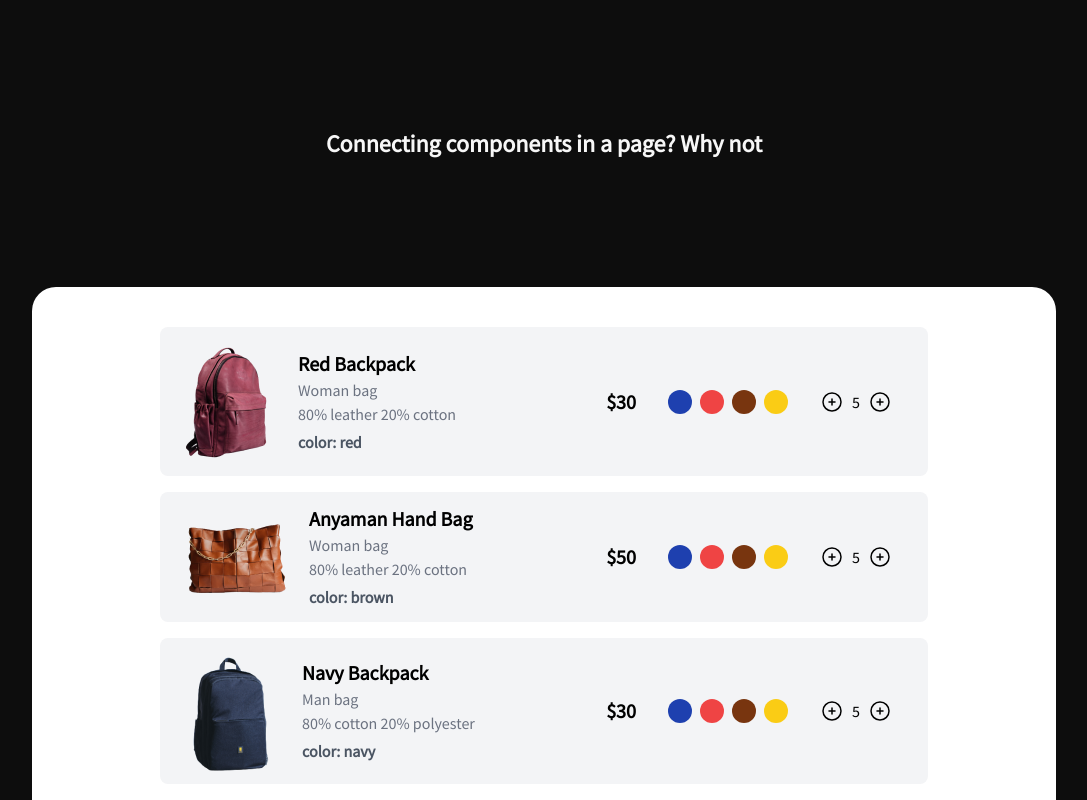
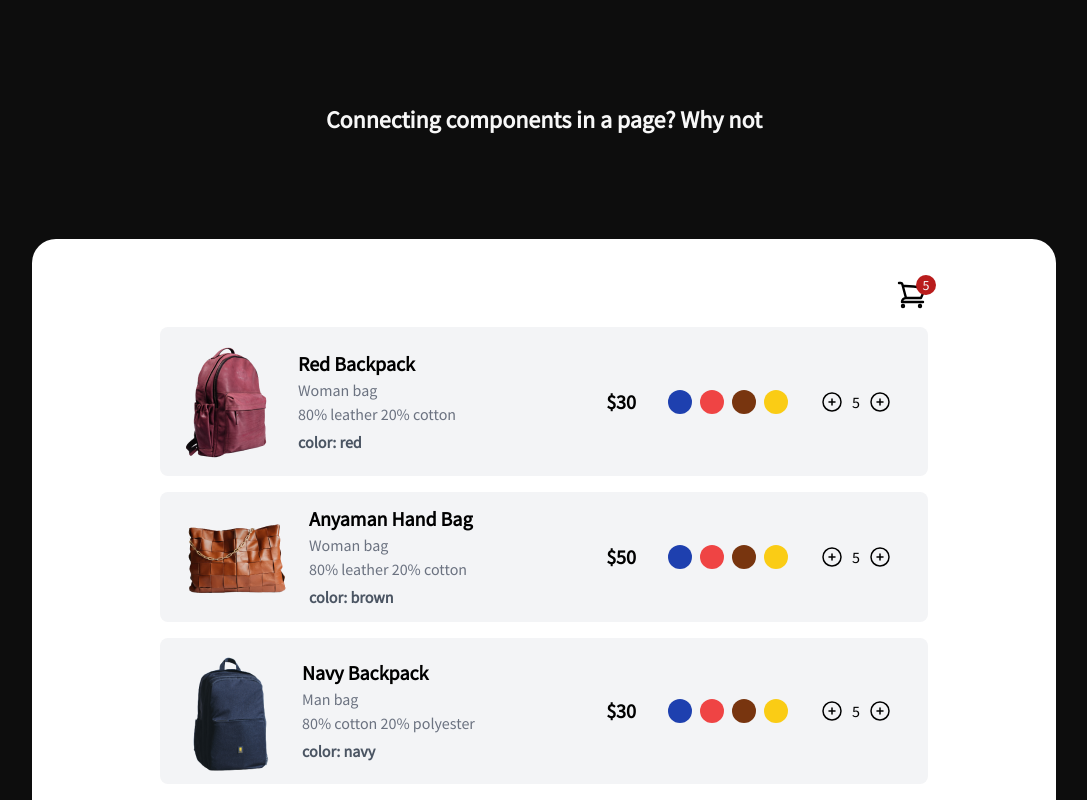
Before and after one commit to alysialfi/portfolio, a Vue app: page / in a window 1280 px wide. Shown: the part 1600-2400 px from the top of the page, without its empty margins (96-1183 px from the left). Built offline with nearby package versions, Linux system fonts and the light colour scheme.

Commit message:
feat: (components/Component) import Cart component & create overlay when Cart is open

```diff
--- a/src/components/Component.vue
+++ b/src/components/Component.vue
@@ -1,6 +1,7 @@
 <script setup>
     import { onMounted, ref, reactive } from 'vue';
     import ProductDisplay from "./units/ProductDetail.vue";
+    import Cart from "./units/Cart.vue";
 
     const isModalOpen = ref(false)
     const states = reactive({
@@ -38,6 +39,10 @@
     <div id="Component" class="flex w-full h-screen items-end justify-center flex-wrap">
         <div class="w-full font-semibold text-2xl text-center">Connecting components in a page? Why not</div>
         <div class="relative w-4/5 px-32 pt-10 bg-white rounded-t-3xl bottom-0">
+            <div v-if="isModalOpen" @click="isModalOpen = false" class="absolute w-full h-full top-0 right-0 bg-black bg-opacity-50 z-0"></div>
+            <div class="flex justify-end mb-4">
+                <Cart :isModalOpen="isModalOpen" @toggle-modal="(val) => isModalOpen = val"></Cart>
+            </div>
             <ProductDisplay v-for="(product, p) in states.products" :key="p" :product="product" :colors="states.productColors" class="mb-4"></ProductDisplay>
         </div>
     </div>
```
